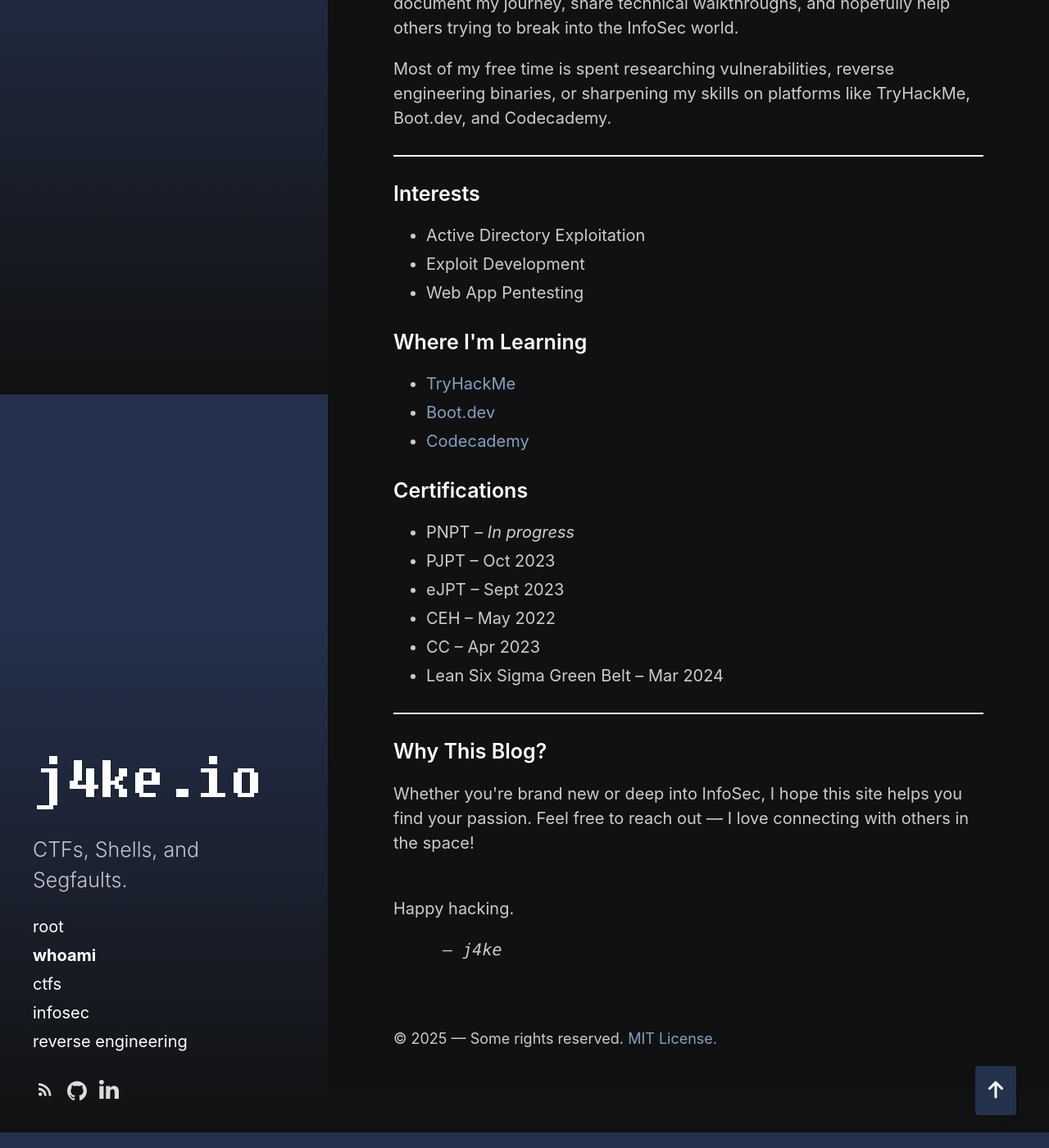
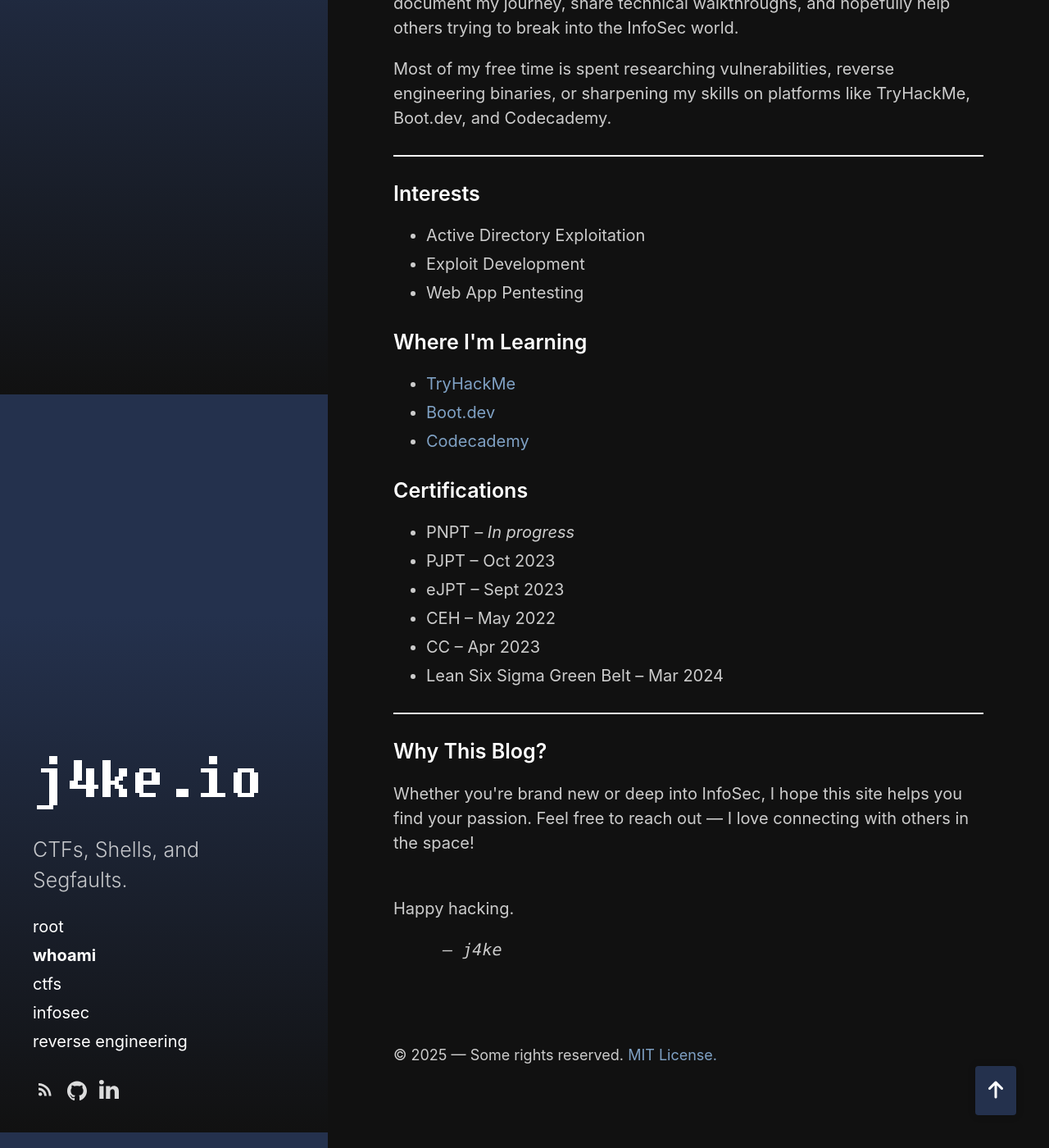
Before and after one commit to j4ke-exe/j4ke.io, a Jekyll site: the page built from whoami.html, in a window 1280 px wide and 1400 px high, scrolled down 419 px. Shown: the whole window at 82% size. Built offline with Jekyll 4.4.1, drawn with Linux system fonts in a browser that asks for light colours.

Commit message:
Update main.scss
Fixed footer

```diff
--- a/assets/css/main.scss
+++ b/assets/css/main.scss
@@ -26,26 +26,13 @@
   background-color: #3d4e6b;
 }
 
-
 .footer {
-  /* Mobile (<900px) */
-  @media screen and (min-width: 5rem) {
-  position: absolute;
-  bottom: 1;
+  position: relative;
+  bottom: 0;
   width: 100%;
   text-align: left;
-  padding: 1.6rem;
+  padding: 1rem 0 0rem;
   font-size: 0.9rem;
-  }
-  /* Normal (≥900px) */
-  @media screen and (min-width: 35rem) {
-  position: absolute;
-  bottom: 1;
-  width: 100%;
-  text-align: left;
-  padding: 0rem;
-  font-size: 0.9rem;
-  }
 }
 
 .custom-alert {
```
